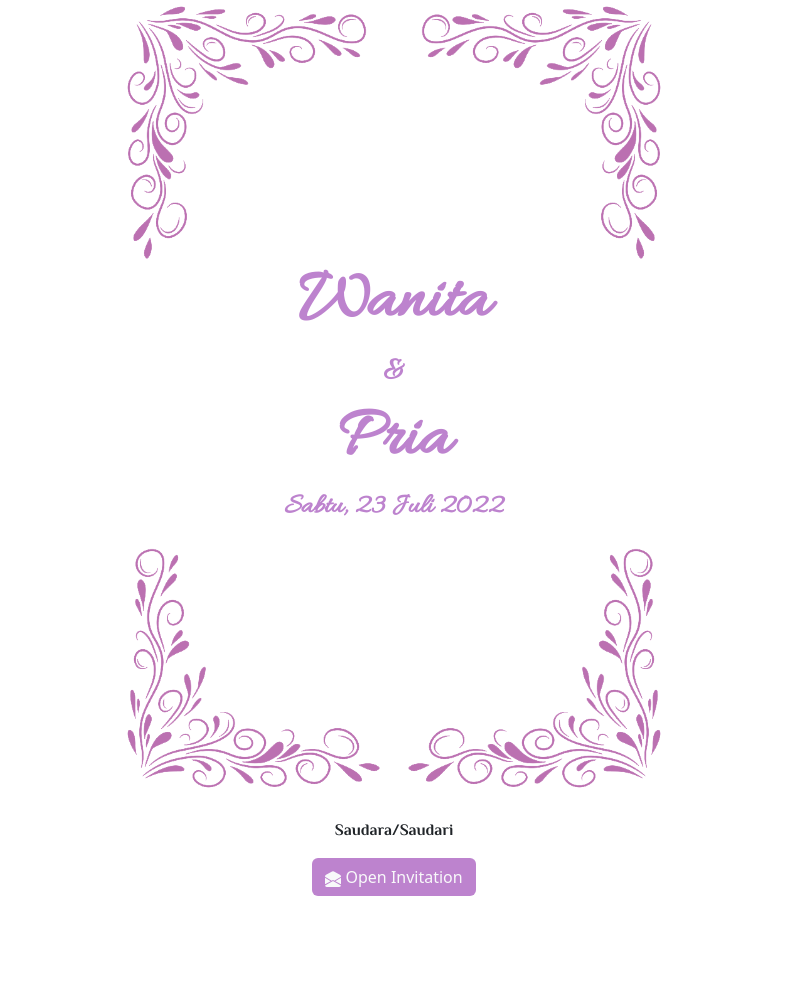
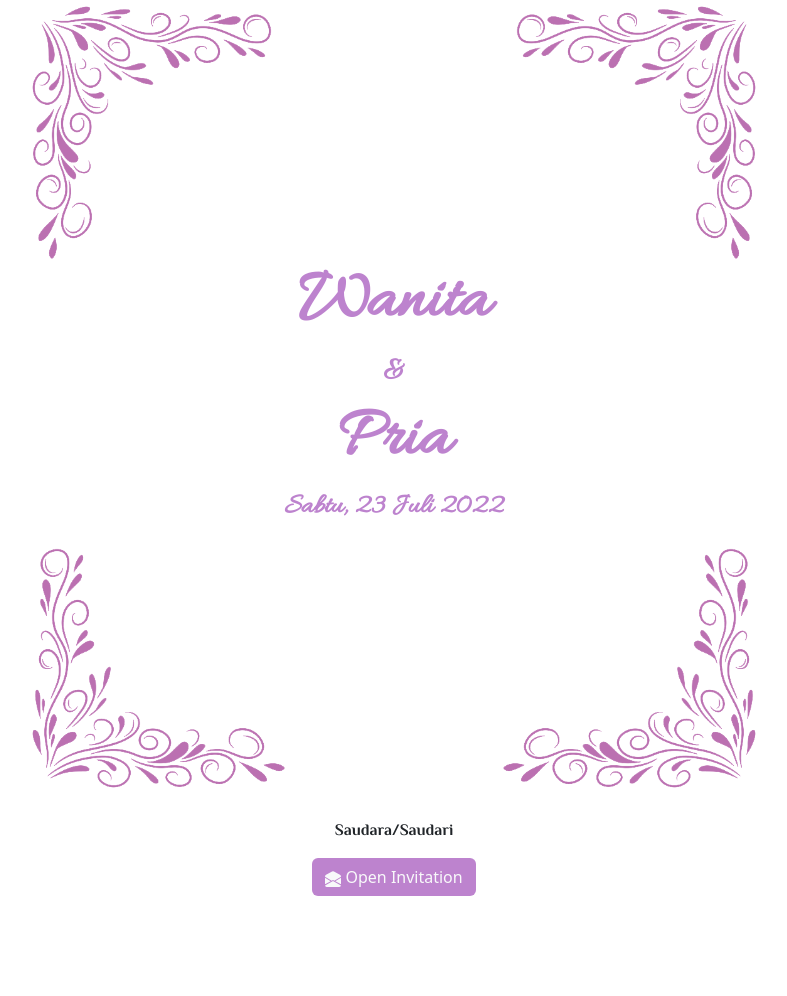
Before and after one commit to Echo271/wedding-invite, a PHP site: page / in a window 1280 px wide. Shown: the whole page, without its empty margins (246-1033 px from the left). Run offline with PHP 8.4, Linux system fonts and the light colour scheme.

Commit message:
ubah php

```diff
--- a/index.php
+++ b/index.php
@@ -19,7 +19,7 @@
   <body>
 
     <div class="container">
-        <div class="row d-flex justify-content-center">
+        <div class="row d-flex justify-content-evenly">
             <img src="img/corner 10.png" alt="" class="w-25">
             <img src="img/corner 11.png" alt="" class="w-25">
         </div>
@@ -35,7 +35,7 @@
         </div>
     </div>
     <div class="container">
-        <div class="row d-flex justify-content-center">
+        <div class="row d-flex justify-content-evenly">
             <img src="img/corner 13.png" alt="" class="w-25">
             <img src="img/corner 12.png" alt="" class="w-25">
         </div>
```
